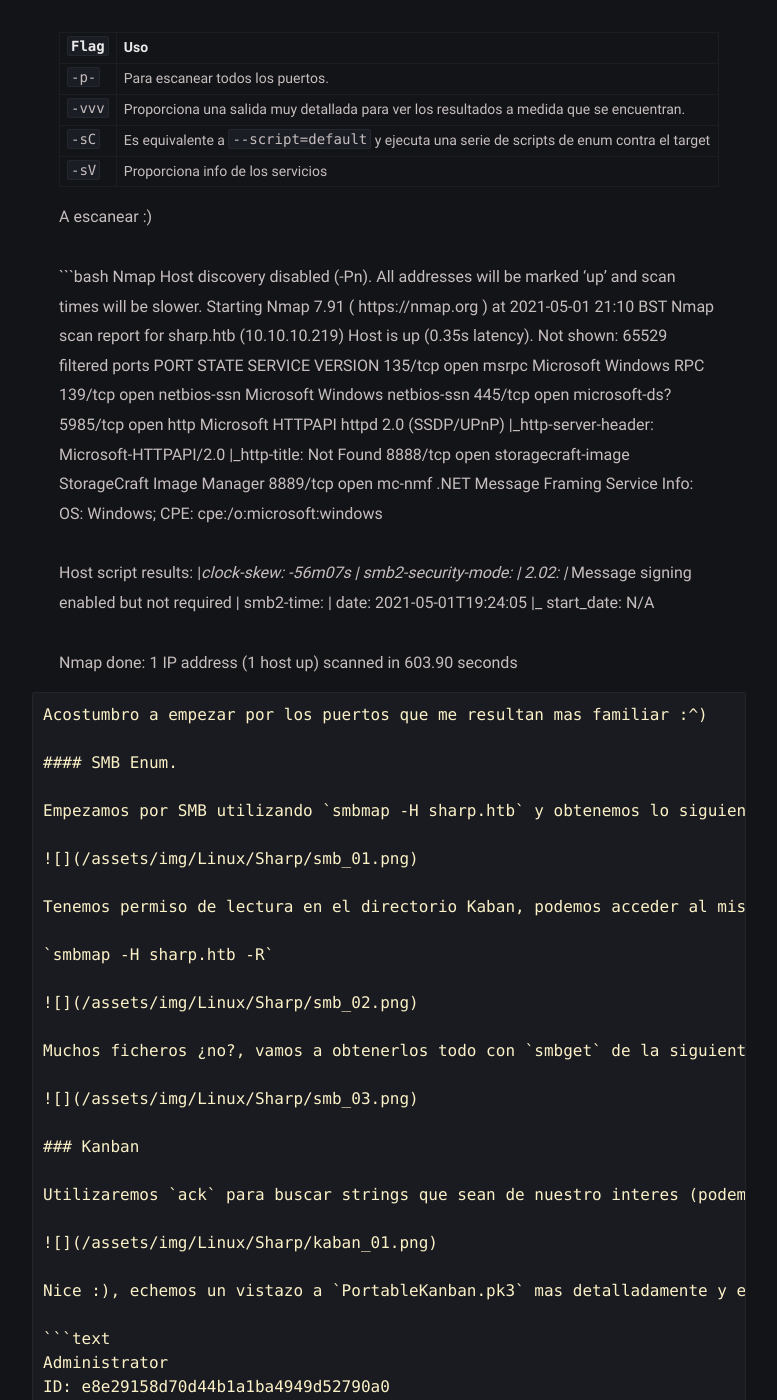
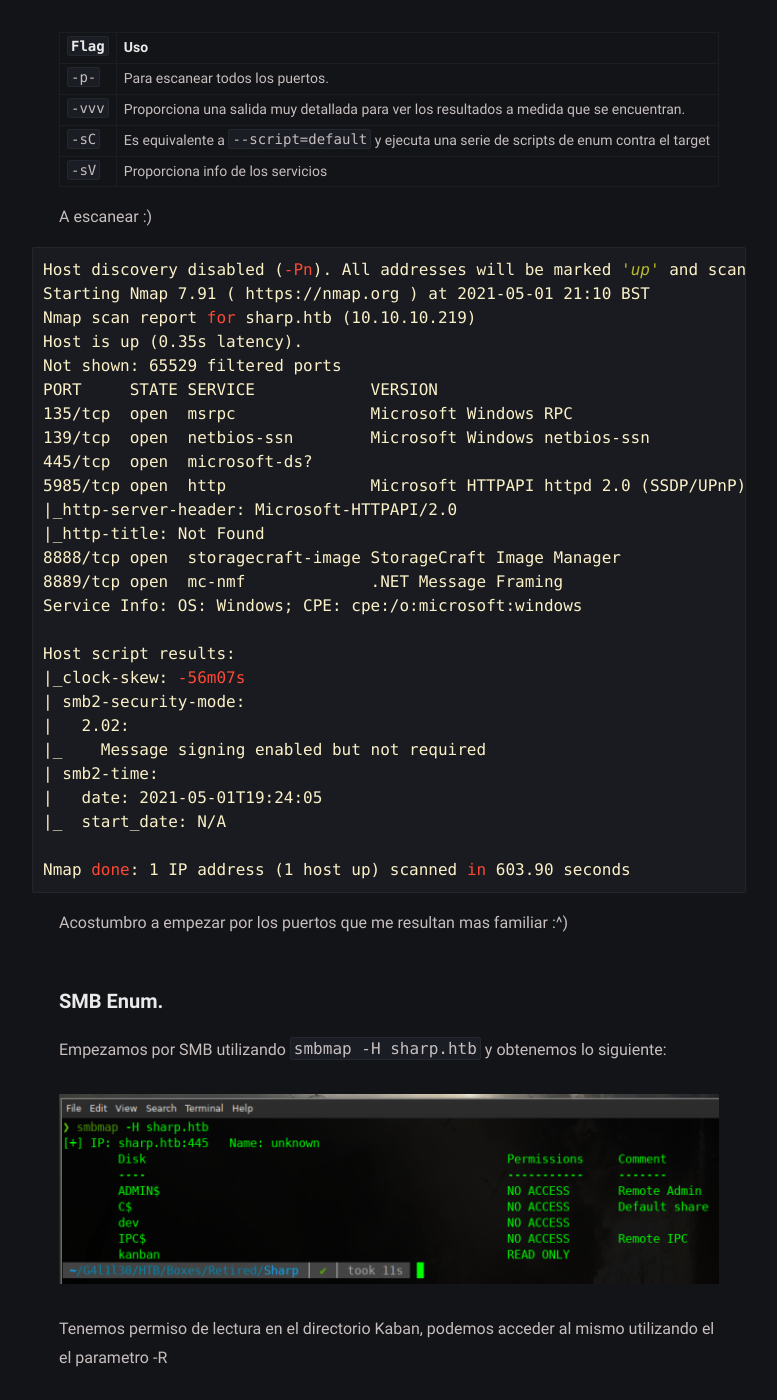
Before and after one commit to g4l1l30sec/backup, a Jekyll site: the page built from _posts/Linux/Hard/Sharp/2021-05-1-sharp-writeup.md, in a window 1280 px wide and 1400 px high, scrolled down 1220 px. Shown: the whole window, without its empty margins (251-1028 px from the left). Built offline with Jekyll 4.4.1, drawn with Linux system fonts in a browser that asks for light colours; some of the changed text lies outside the part shown.

Commit message:
Update 2021-05-1-sharp-writeup.md

````diff
--- a/_posts/Linux/Hard/Sharp/2021-05-1-sharp-writeup.md
+++ b/_posts/Linux/Hard/Sharp/2021-05-1-sharp-writeup.md
@@ -35,8 +35,7 @@ Empiezo mi scan con Nmap
 
  A escanear :)
 
-
-```bash Nmap
+```bash
 Host discovery disabled (-Pn). All addresses will be marked 'up' and scan times will be slower.
 Starting Nmap 7.91 ( https://nmap.org ) at 2021-05-01 21:10 BST
 Nmap scan report for sharp.htb (10.10.10.219)
````
